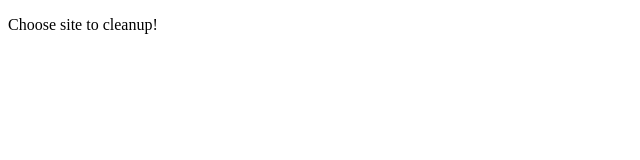
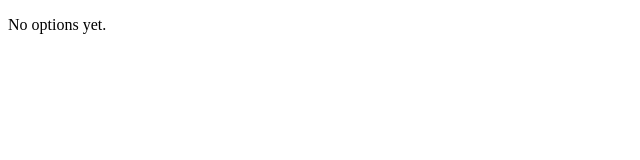
Before and after one commit to alex-piccione/chrome-extension.no-cookies, a browser extension: page options/options.html in a window 1280 px wide. Shown: the full height of the page, 0-640 px from the left. Drawn offline with Linux system fonts and the light colour scheme.

```diff
--- a/options.html
+++ b/options/options.html
@@ -7,7 +7,7 @@
     <div id="buttonDiv">
     </div>
     <div>
-      <p>Choose site to cleanup!</p>
+      <p>No options yet.</p>
     </div>
     <script src="options.js"></script>
   </body>
```
Also changed, not shown: popup/popup.html (+1 -1 lines), manifest.json, options/options.css (renamed from options.css), options/options.js (renamed from options.js).
